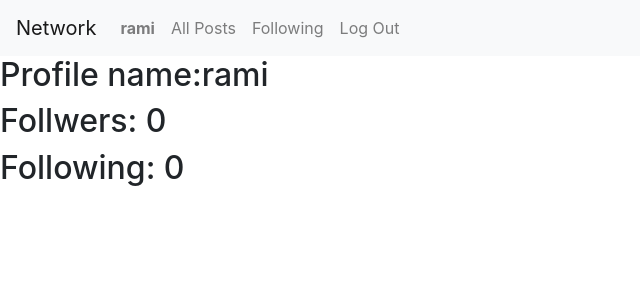
After one commit to ramiqayya/project4, a Django app: page /profile in a window 1280 px wide. The commit adds this page. Shown: the top 300 px of the page, without its empty margins (0-640 px from the left). Run offline with Django 3.2, Linux system fonts and the light colour scheme; a user stored in the database is signed in; data that the repository does not hold is empty; some libraries are stand-ins or nearby versions.

Commit message:
add profile page

```diff
--- a/project4/network/admin.py
+++ b/project4/network/admin.py
@@ -1,8 +1,9 @@
 from django.contrib import admin
 
 # Register your models here.
-from .models import User, Post
+from .models import User, Post, Follow
 
 
 admin.site.register(User)
 admin.site.register(Post)
+admin.site.register(Follow)
--- a/project4/network/models.py
+++ b/project4/network/models.py
@@ -15,3 +15,11 @@ class Post(models.Model):
 
     def __str__(self):
         return f"{self.tweet} by {self.publisher}"
+
+
+class Follow(models.Model):
+    follower = models.ForeignKey(
+        User, on_delete=models.CASCADE, related_name='following')
+    followee = models.ForeignKey(
+        User, on_delete=models.CASCADE, related_name='followers')
+    date_followed = models.DateTimeField(auto_now_add=True)
--- a/project4/network/templates/network/layout.html
+++ b/project4/network/templates/network/layout.html
@@ -19,7 +19,7 @@
             <ul class="navbar-nav mr-auto">
                 {% if user.is_authenticated %}
                 <li class="nav-item">
-                    <a class="nav-link" href="#"><strong>{{ user.username }}</strong></a>
+                    <a class="nav-link" href="{% url 'profile' %}"><strong>{{ user.username }}</strong></a>
                 </li>
                 {% endif %}
                 <li class="nav-item">
--- /dev/null
+++ b/project4/network/templates/network/profile.html
@@ -0,0 +1,10 @@
+{% extends "network/layout.html" %}
+
+{% block body %}
+
+<h2>Profile name:{{username}}</h2>
+<h2>Follwers: {{following}}</h2>
+<h2>Following: {{follwers}}</h2>
+
+
+{% endblock %}
--- a/project4/network/urls.py
+++ b/project4/network/urls.py
@@ -8,6 +8,6 @@ urlpatterns = [
     path("login", views.login_view, name="login"),
     path("logout", views.logout_view, name="logout"),
     path("register", views.register, name="register"),
-    # path("new", views.new_post, name="new"),
-    path("allposts", views.all_posts, name="allposts")
+    path("profile", views.profile, name="profile"),
+    # path("allposts", views.all_posts, name="allposts")
 ]
--- a/project4/network/views.py
+++ b/project4/network/views.py
@@ -3,11 +3,9 @@ from django.db import IntegrityError
 from django.http import HttpResponse, HttpResponseRedirect
 from django.shortcuts import render, redirect
 from django.urls import reverse
-from .models import Post
+from .models import Post, User, Follow
 
 from .forms import PostForm
-
-from .models import User
 
 
 def index(request):
@@ -23,7 +21,7 @@ def index(request):
 
     else:
         post_form = PostForm()
-    all_posts = Post.objects.all()
+    all_posts = Post.objects.order_by("-date_time")
 
     return render(request, "network/index.html", {
         "new_post": post_form,
@@ -83,8 +81,22 @@ def register(request):
         return render(request, "network/register.html")
 
 
-def all_posts(request):
-    all_posts = Post.objects.order_by("-date_time")
-    return render(request, "network/allposts.html",
+def profile(request):
+    following = Follow.objects.filter(follower=request.user)
+    followers = Follow.objects.filter(followee=request.user)
+    following_count = len(following)
+    followers_count = len(followers)
 
-                  {"posts": all_posts})
+    return render(request, "network/profile.html",
+                  {
+                      "following": following_count,
+                      "follwers": followers_count,
+                      "username": request.user
+                  }
+                  )
+
+# def all_posts(request):
+#     all_posts = Post.objects.order_by("-date_time")
+#     return render(request, "network/allposts.html",
+
+#                   {"posts": all_posts})
```
Also changed, not shown: project4/network/templates/network/allposts.html (deleted, +0 -17 lines), project4/db.sqlite3, project4/network/migrations/0003_follow.py (added).
